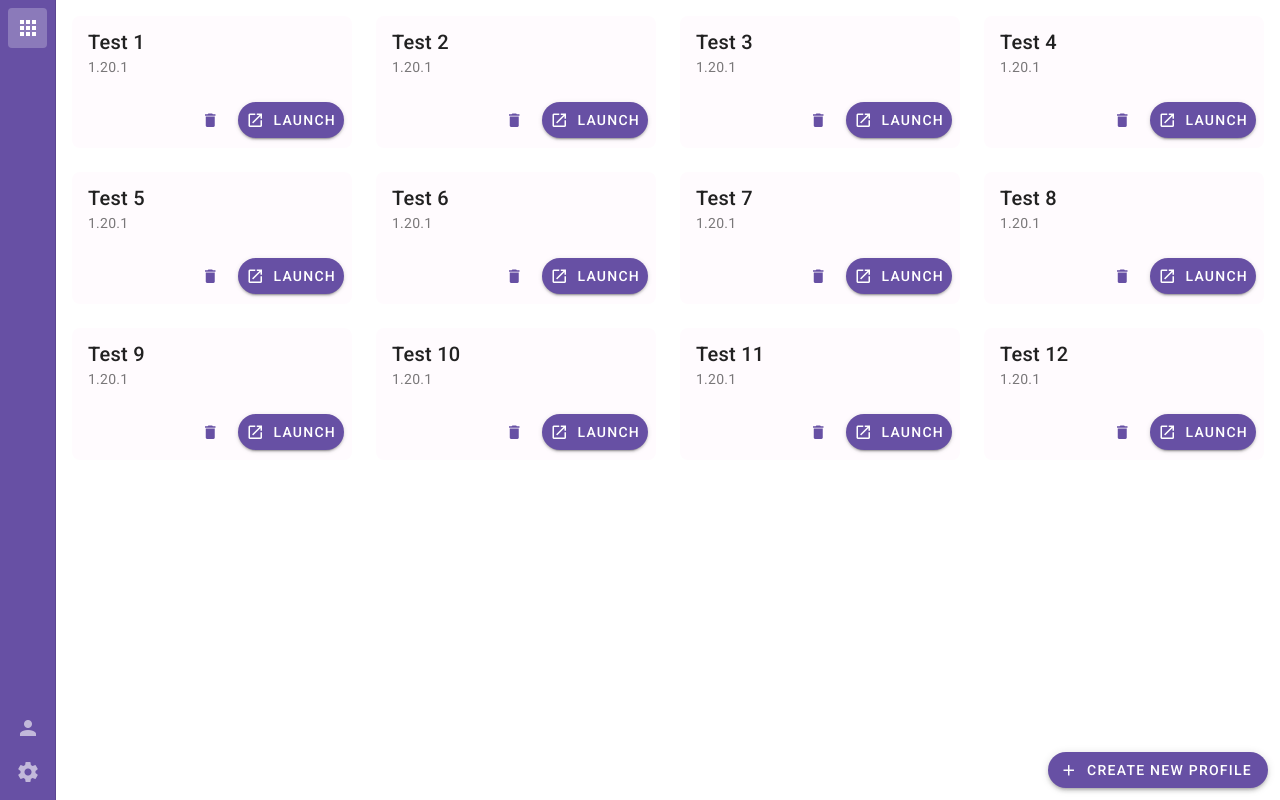
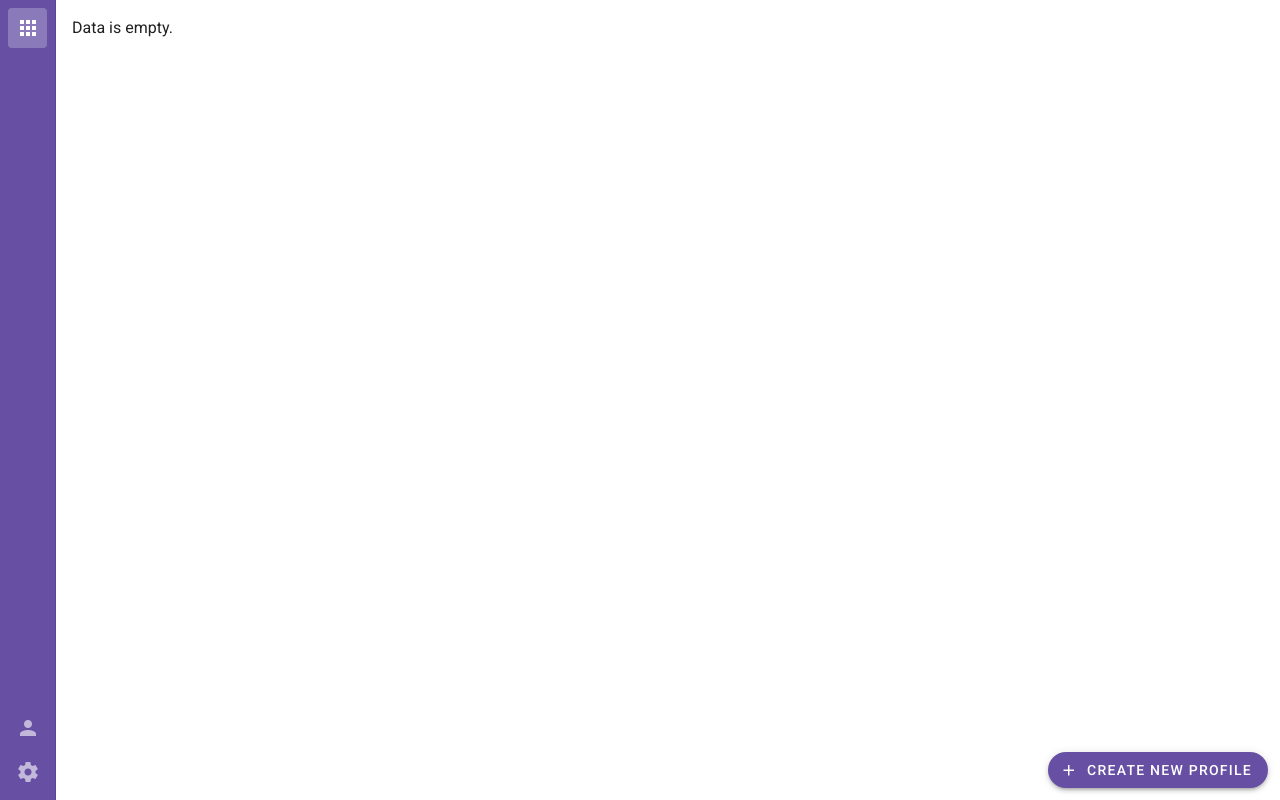
Before and after one commit to legenlee/crylic, a Vue app: page /#/profiles in a window 1280 px wide. Built offline with nearby package versions, Linux system fonts and the light colour scheme.

Commit message:
fix: Separate profile list to independent component

```diff
--- /dev/null
+++ b/src/renderer/components/GridList.vue
@@ -0,0 +1,28 @@
+<script setup lang="ts">
+interface Props {
+  cols?: number;
+  list?: unknown[];
+  emptyText?: string,
+};
+
+const props = withDefaults(defineProps<Props>(), {
+  cols: 4,
+  list: () => [],
+  emptyText: "Data is empty."
+});
+</script>
+
+<template>
+  <template v-if="list.length > 0">
+    <VRow>
+      <VCol :cols="props.cols" v-for="item in props.list">
+        <slot :item="item">{{ item.toString() }}</slot>
+      </VCol>
+    </VRow>
+  </template>
+  <template v-else>
+    <slot name="empty">
+      <div class="h-100 d-flex align-center items-center">{{ emptyText }}</div>
+    </slot>
+  </template>
+</template>
--- a/src/renderer/views/ProfileDetailView.vue
+++ b/src/renderer/views/ProfileDetailView.vue
@@ -33,6 +33,12 @@ const formattedNow = date.format(new Date(), 'fullDateTime');
         </div>
       </div>
       <VSpacer />
+
+      <VTooltip text="Edit Profile">
+        <template #activator="{ props }">
+          <VBtn v-bind="props" icon="mdi-pencil" variant="text" />
+        </template>
+      </VTooltip>
 
       <VTooltip text="Open Profile folder">
         <template #activator="{ props }">
--- a/src/renderer/views/ProfilesView.vue
+++ b/src/renderer/views/ProfilesView.vue
@@ -1,4 +1,5 @@
 <script setup lang="ts">
+import GridList from '../components/GridList.vue';
 import CreateProfileDialog from '../dialogs/CreateProfileDialog.vue';
 import { RouteNames } from '../routes';
 
@@ -20,8 +21,9 @@ const dummys = [
 </script>
 
 <template>
-  <VContainer fluid>
-    <VRow>
+  <VContainer min-height="100%" fluid>
+    <GridList />
+    <!-- <VRow>
       <VCol v-for="dummy in dummys" :key="dummy" cols="3">
         <VCard :to="{ name: RouteNames.PROFILE_DETAIL, params: { id: dummy } }" flat>
           <VCardItem>
@@ -36,7 +38,7 @@ const dummys = [
           </VCardActions>
         </VCard>
       </VCol>
-    </VRow>
+    </VRow> -->
 
 
     <CreateProfileDialog>
```
